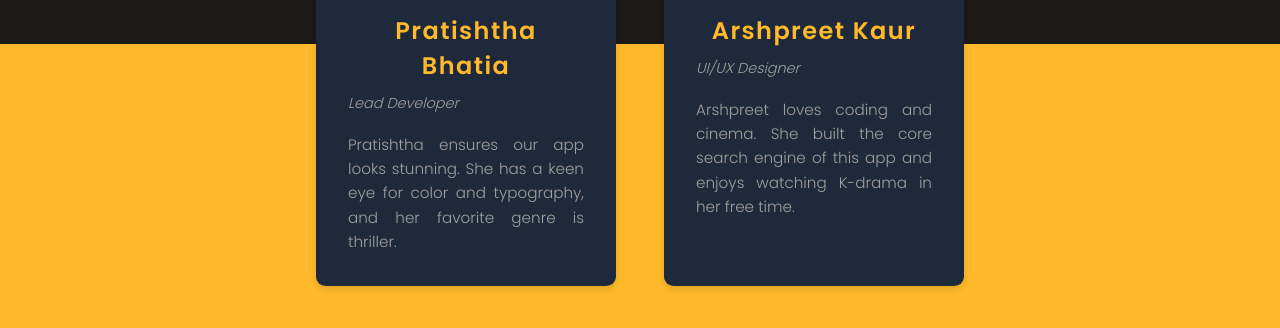
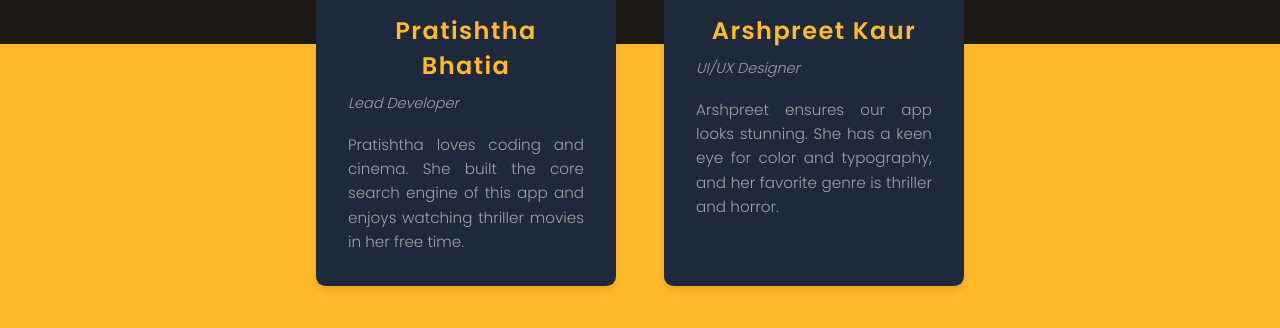
Before and after one commit to Manan-2007/MovieGuide, a plain HTML site: page about.html in a window 1280 px wide. Shown: the part 356-684 px from the top of the page. Drawn offline with Linux system fonts and the light colour scheme.

Commit message:
Update bios for Pratishtha and Arshpreet

```diff
--- a/about.html
+++ b/about.html
@@ -34,9 +34,9 @@
                 <h2 class="profile-name">Pratishtha Bhatia</h2>
                 <p class="profile-role">Lead Developer</p>
                 <p class="profile-bio">
-                    Pratishtha ensures our app looks stunning. She has a keen eye for color and typography, and her
-                    favorite
-                    genre is thriller.
+                    Pratishtha loves coding and cinema. She built the core search engine of this app and enjoys watching
+                    thriller movies
+                    in her free time.
                 </p>
             </div>
 
@@ -45,9 +45,9 @@
                 <h2 class="profile-name">Arshpreet Kaur</h2>
                 <p class="profile-role">UI/UX Designer</p>
                 <p class="profile-bio">
-                    Arshpreet loves coding and cinema. She built the core search engine of this app and enjoys watching
-                    K-drama
-                    in her free time.
+                    Arshpreet ensures our app looks stunning. She has a keen eye for color and typography, and her
+                    favorite
+                    genre is thriller and horror.
                 </p>
             </div>
         </div>
```
